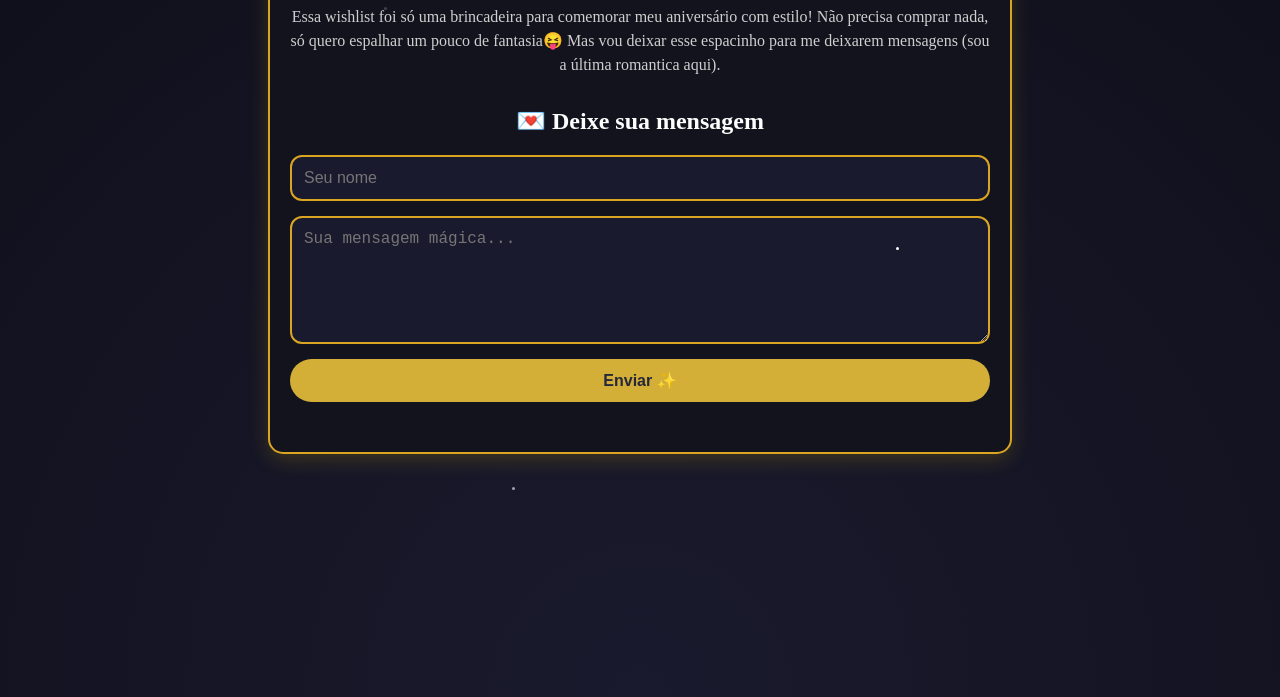
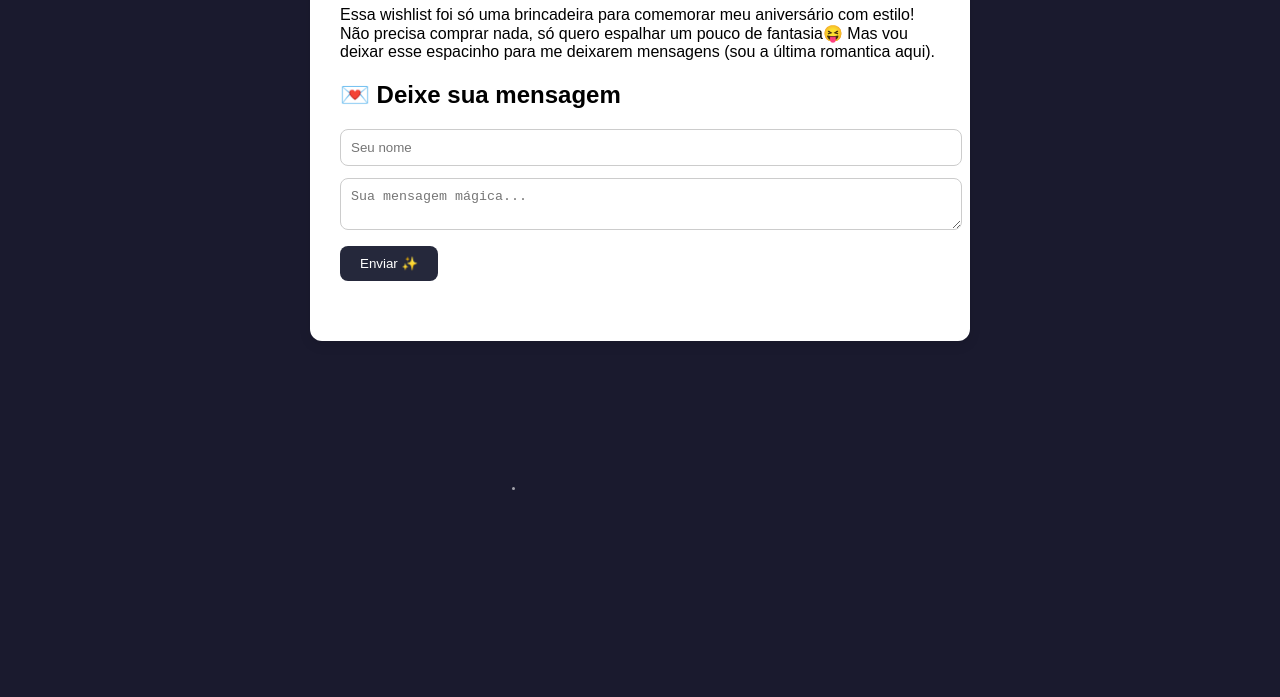
Before and after one commit to livinhaF/wishlistAniversario, a website: page public/sobremim.html in a window 1280 px wide. Shown: the part 153-850 px from the top of the page. After the commit the page ends 800 px from the top, so only its background shows below. Drawn offline with Linux system fonts and the light colour scheme; no server answers.

```diff
--- a/public/sobremim.css
+++ b/public/sobremim.css
@@ -1,128 +1,107 @@
-/* ---------- ESTILO BASE ---------- */
+/*Estilo base*/
 body {
-    margin: 0;
-    padding: 0;
-    font-family: 'Cinzel Decorative', serif; /* fonte decorativa, vibe contos de fada */
-    background: radial-gradient(circle at bottom, #1a1a2e, #0f0f1a); /* degrade escuro pra magia noturna */
-    color: #fdfdfd;
-    min-height: 100vh;
-    text-align: center;
+  font-family: 'Poppins', sans-serif;
+  background-color: #1a1a2e;
+  padding: 40px;
 }
 
-/* container central da página */
+/*Container central página*/
 .sobre-container {
-    max-width: 700px;
-    margin: 50px auto;
-    padding: 20px;
-    background: rgba(20, 20, 30, 0.95); /* fundo semi-transparente, parece flutuar */
-    border-radius: 15px;
-    border: 2px solid #daa520; /* dourado pra manter o clima mágico */
-    box-shadow: 0 6px 20px rgba(214, 175, 0, 0.2);
+  max-width: 600px;
+  margin: auto;
+  background: white;
+  padding: 30px;
+  border-radius: 12px;
+  box-shadow: 0 4px 12px rgba(0, 0, 0, 0.1);
 }
 
-/* títulos e subtítulos */
-h1 {
-    font-size: 2.2rem;
-    color: #daa520; /* dourado chamativo */
-    margin-bottom: 20px;
-    text-shadow: 0 0 10px #ffd700; /* brilho mágico */
-}
-h2 {
-    font-size: 1.5rem;
-    margin-top: 30px;
+/*--------formulário-----------*/
+form input,
+form textarea {
+  width: 100%;
   margin-bottom: 12px;
+  padding: 10px;
+  border-radius: 8px;
+  border: 1px solid #ccc;
 }
 
-/* parágrafos */
-p {
-    font-size: 1rem;
-    line-height: 1.5;
-    color: #cfcfcf;
-    margin-bottom: 20px;
+form button {
+  background-color: #25283b;
+  color: white;
+  padding: 10px 20px;
+  border: none;
+  border-radius: 8px;
+  cursor: pointer;
 }
 
-/* ---------- FORMULÁRIO ---------- */
-form {
-    display: flex;
-    flex-direction: column;
-    gap: 15px; /* espaço entre os campos */
-    margin-top: 20px;
+/*--------Mural de Mensagens----------*/
+
+#mensagens {
+  margin-top: 30px;
 }
 
-/* inputs de texto e textarea */
-input[type="text"], textarea {
+/*cada mensagem*/
+.mensagem {
+  background-color: #f0f0f0;
   padding: 12px;
-    border-radius: 12px;
-    border: 2px solid #daa520; /* contorno dourado */
-    background-color: #1a1a2e;
-    color: #fdfdfd;
-    font-size: 1rem;
-    outline: none;
-    transition: 0.3s ease;
-}
-input[type="text"]:focus, textarea:focus {
-    border-color: #ffd700; /* foco com brilho mágico */
-    box-shadow: 0 0 8px #ffd700;
+  margin-bottom: 12px;
+  border-radius: 8px;
+  box-shadow: 0 2px 6px rgba(0, 0, 0, 0.1);
 }
 
-/* textarea maior pra escrever mensagem */
-textarea {
-    resize: vertical;
-    min-height: 100px;
+.mensagem strong {
+  color: #25283b;
 }
 
-/* botão de enviar */
-button {
-    padding: 12px 20px;
-    font-size: 1rem;
-    border-radius: 25px;
-    border: none;
-    background-color: #d4af37; /* dourado */
-    color: #25283b;
-    cursor: pointer;
-    font-weight: bold;
-    transition: 0.3s ease;
-}
-button:hover {
-    background-color: #ffd700; /* brilho quando passa o mouse */
-    transform: scale(1.05); /* efeito de "pulo" mágico */
+.mensagem small {
+  display: block;
+  margin-top: 6px;
+  font-size: 0.8em;
+  color: #666;
 }
 
-/* ---------- MURAL DE MENSAGENS ---------- */
-#mensagens {
-    margin-top: 30px;
-    display: flex;
-    flex-direction: column;
-    gap: 15px;
+@keyframes twinkle {
+
+  0%,
+  100% {
+    opacity: .2
   }
 
-/* cada mensagem */
-.mensagem {
-    padding: 12px 18px;
-    border-radius: 12px;
-    background: rgba(214, 175, 0, 0.1); /* fundo dourado suave */
-    border: 1px solid #daa520; /* borda dourada */
-    text-align: left;
+  50% {
+    opacity: 1
   }
-.mensagem strong { color: #ffd700; } /* nome em dourado */
-.mensagem em { font-style: italic; }
-.mensagem small { font-size: 0.8rem; color: #cfcfcf; }
+}
 
-/* ---------- ESTRELAS ---------- */
 .star {
   position: absolute;
   width: 3px;
   height: 3px;
   background: white;
   border-radius: 50%;
-    animation: twinkle 2s infinite ease-in-out; /* piscando como mágica */
+  animation: twinkle 2s infinite ease-in-out;
 }
-@keyframes twinkle {
-    0%, 100% { opacity: 0.2; }
-    50% { opacity: 1; }
+
+/*posição aleatória das estrelas*/
+.star:nth-of-type(1) {
+  top: 20%;
+  left: 30%;
+  animation-delay: 1s;
 }
-/* posição aleatória das estrelas */
-.star:nth-of-type(1){ top:20%; left:30%; animation-delay:1s;}
-.star:nth-of-type(2){ top:50%; left:70%; animation-delay:2s;}
-.star:nth-of-type(3){ top:80%; left:40%; animation-delay:1.5s;}
-.star:nth-of-type(4){ top:10%; left:80%; animation-delay:2.5s;}
+
+.star:nth-of-type(2) {
+  top: 50%;
+  left: 70%;
+  animation-delay: 2s;
+}
+
+.star:nth-of-type(3) {
+  top: 80%;
+  left: 40%;
+  animation-delay: 1.5s;
+}
+
+.star:nth-of-type(4) {
+  top: 10%;
+  left: 80%;
+  animation-delay: 2.5s;
+}
--- a/public/sobremim.html
+++ b/public/sobremim.html
@@ -8,7 +8,7 @@
 </head>
 
 <body>
-    <!-- estrelas pra não perder o charme ✨ -->
+
     <div class="star"></div>
     <div class="star"></div>
     <div class="star"></div>
@@ -24,7 +24,6 @@
             Mas vou deixar esse espacinho para me deixarem mensagens (sou a última romantica aqui).
         </p>
 
-        <!-- Formulário para enviar mensagem -->
         <h2>💌 Deixe sua mensagem</h2>
         <form id="mensagem-form">
             <input type="text" name="nome" placeholder="Seu nome" required>
@@ -32,11 +31,10 @@
             <button type="submit">Enviar ✨</button>
         </form>
 
-        <!-- onde as mensagens vão aparecer -->
         <div id="mensagens"></div>
     </div>
 
-    <script src="/script.js"></script> <!-- puxa o script do mural -->
+    <script src="/script.js"></script>
 </body>
 
 </html>
```
Also changed, not shown: public/style.css (+149 -27 lines), public/wishlist.html (+3 -3 lines), public/assets/elve.png (deleted), public/assets/elve2.png (added), public/assets/lion5.png (added), public/assets/man.png (added), public/assets/user2.png (deleted). Lines whose indentation alone changed are shown as unchanged.
